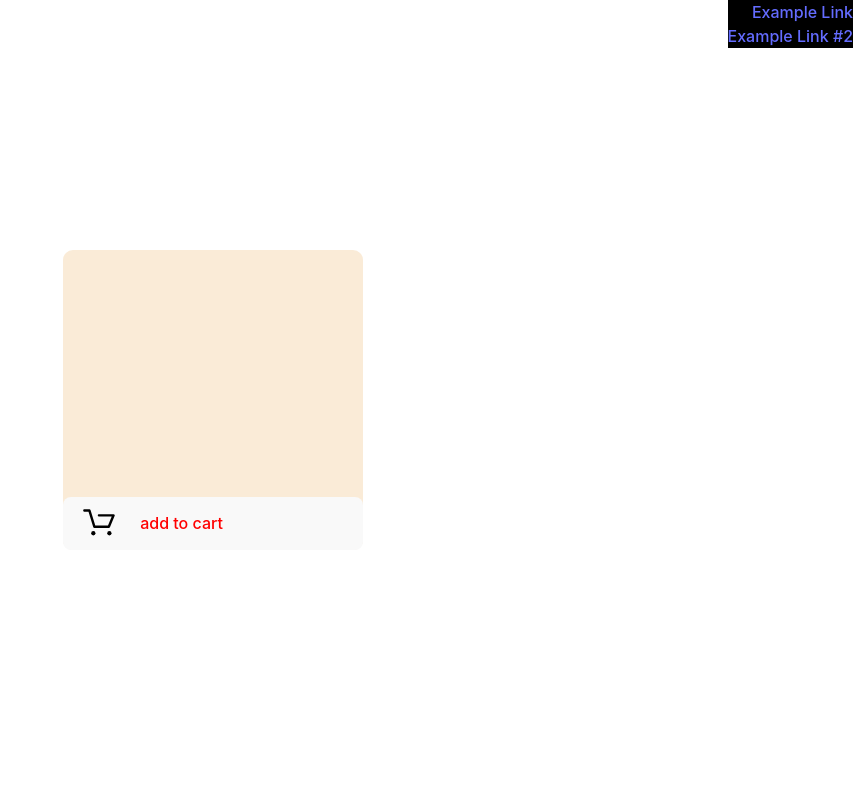
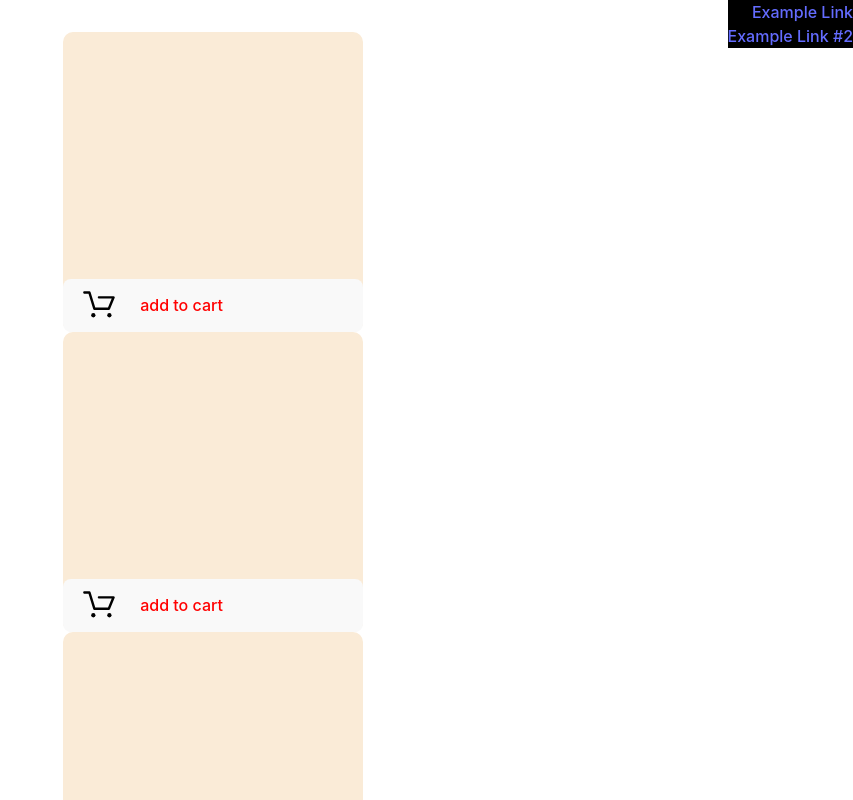
Before and after one commit to Cragt/shopping-cart, a React (Vite) app: page / in a window 1280 px wide. Shown: the top 800 px of the page, without its empty margins (427-1280 px from the left). Built offline with nearby package versions, Linux system fonts and the light colour scheme.

Commit message:
Increase cards displayed to 8

```diff
--- a/src/App.jsx
+++ b/src/App.jsx
@@ -5,13 +5,17 @@ import Card from "./components/Card/Card";
 import styles from "./App.module.css";
 
 function App() {
+  const cards = [];
+
+  for (let index = 0; index < 8; index++) {
+    cards.push(<Card className={styles.cards} key={index} id={index} />);
+  }
+
   return (
-    <>
-      <div className={styles.page}>
-        <NavBar className={styles.nav} />
-        <Card />
-      </div>
-    </>
+    <div className={styles.page}>
+      <NavBar className={styles.nav} />
+      <div className={styles.cards}>{cards}</div>
+    </div>
   );
 }
 
```
